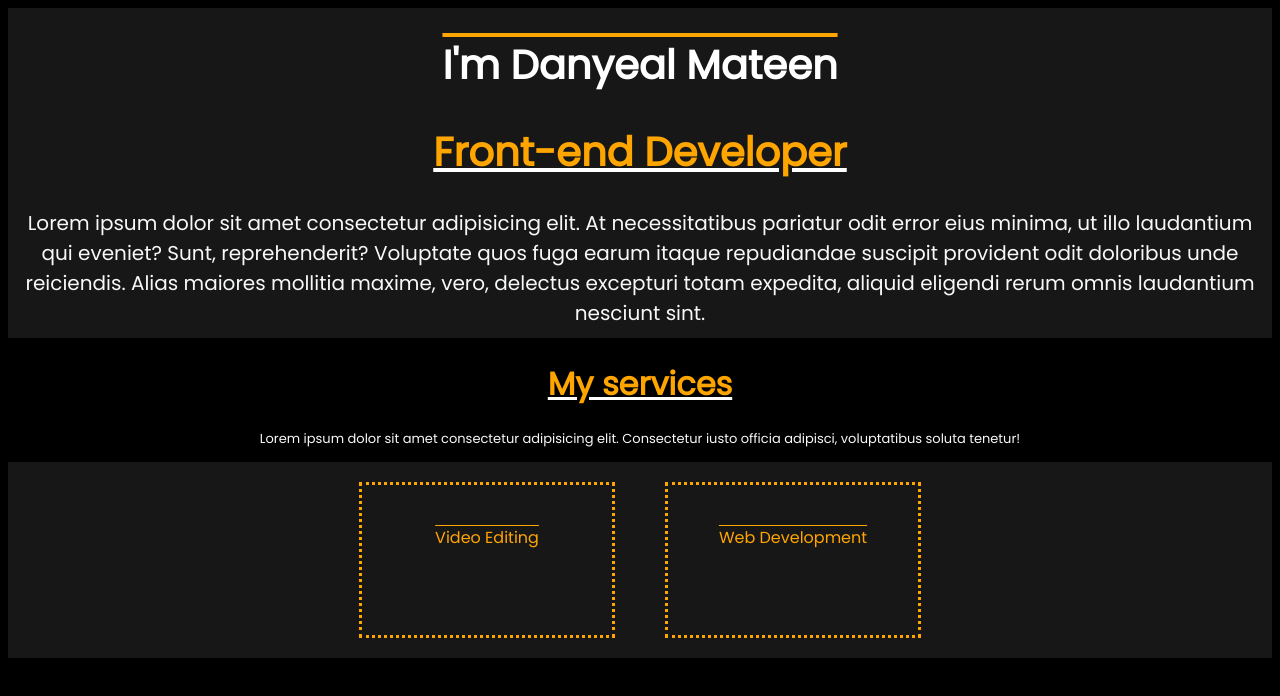
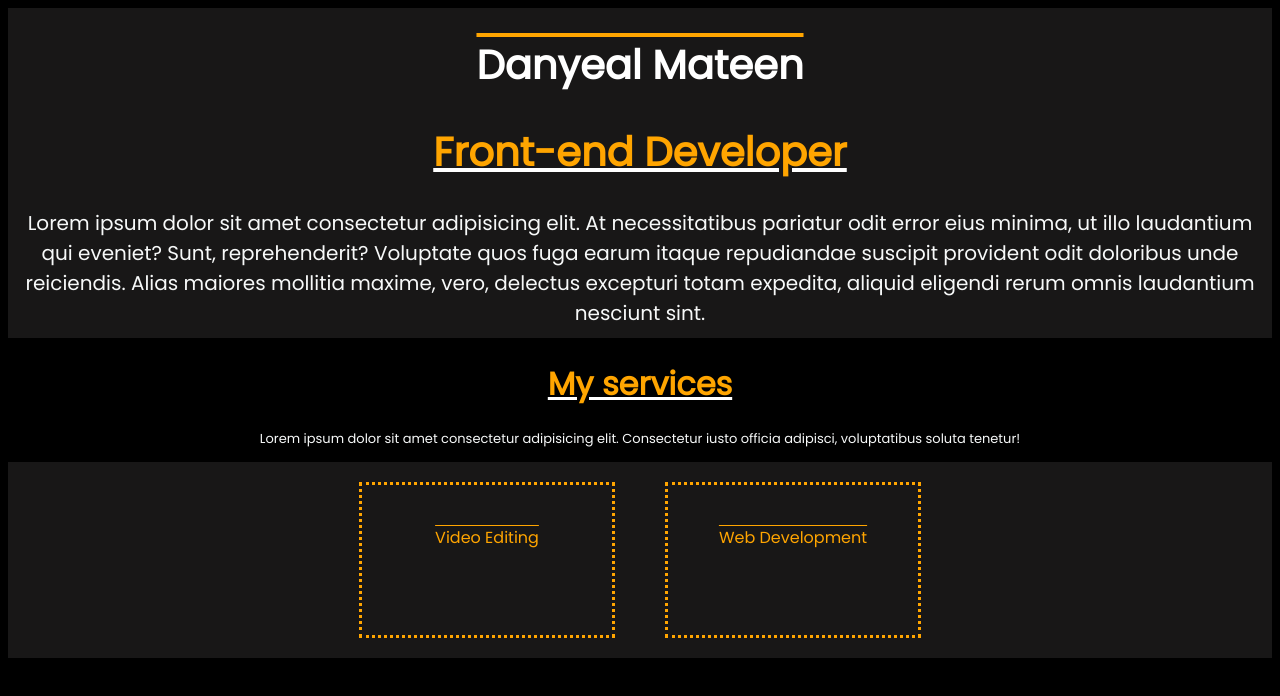
Before and after one commit to danyealmateen/react-portfolio, a React (Create React App) app: page / in a window 1280 px wide. Shown: the top 696 px of the page. Built offline with nearby package versions, Linux system fonts and the light colour scheme; the HTML template or start-up script is replaced by a standard one.

Commit message:
updated css

```diff
--- a/src/components/Header/Header.js
+++ b/src/components/Header/Header.js
@@ -5,7 +5,7 @@ function Header() {
     <div className="header">
       <div className="title">
         <h1>
-          <span className="devName">I'm Danyeal Mateen</span>
+          <span className="devName">Danyeal Mateen</span>
         </h1>
         <h1>
           <span className="devTitle">Front-end Developer</span>
```
